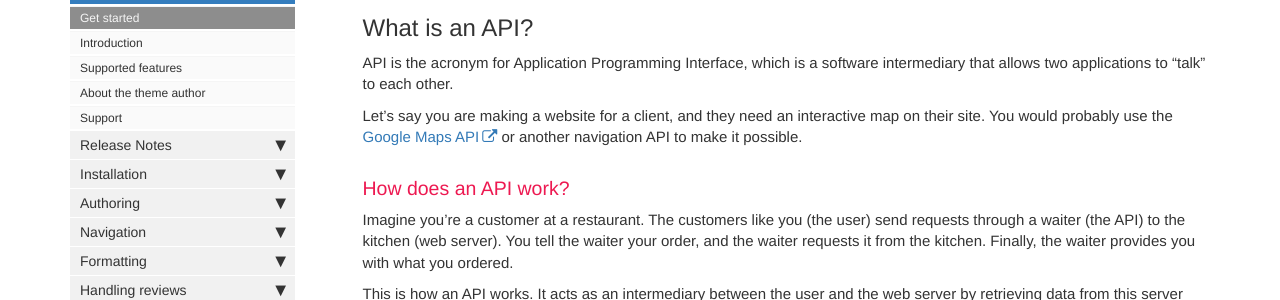
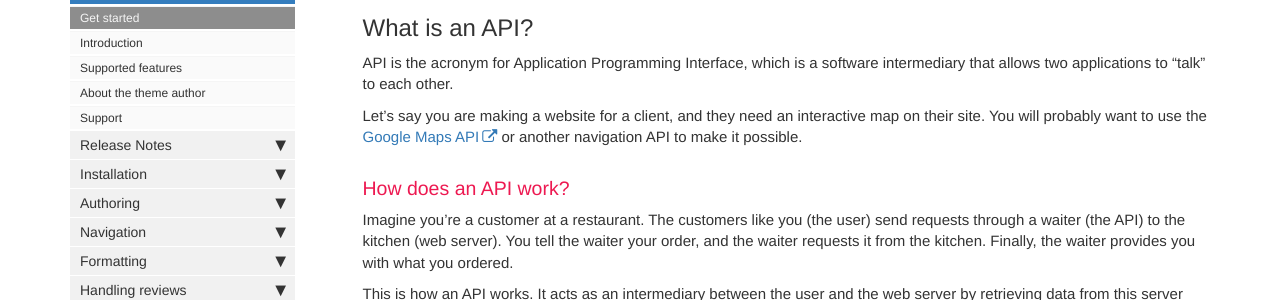
Before and after one commit to TonyBgithub/mydoctheme, a Jekyll site: the page built from index.md, in a window 1280 px wide and 900 px high, scrolled down 810 px. Shown: the part 153-453 px from the top of the window. Built offline with Jekyll 4.4.1, drawn with Linux system fonts in a browser that asks for light colours; comment, search, counter and statistics services are not loaded.

Commit message:
changed paragraph in index.html

```diff
--- a/index.md
+++ b/index.md
@@ -13,7 +13,7 @@ summary: These brief instructions will help you get started quickly with Postman
 
 API is the acronym for Application Programming Interface, which is a software intermediary that allows two applications to "talk" to each other.
 
-Let's say you are making a website for a client, and they need an interactive map on their site. You would probably use the <a alt="google maps api link" href="https://developers.google.com/maps/documentation/maps-static/overview">Google Maps API</a> or another navigation API to make it possible.
+Let's say you are making a website for a client, and they need an interactive map on their site. You will probably want to use the <a alt="google maps api link" href="https://developers.google.com/maps/documentation/maps-static/overview">Google Maps API</a> or another navigation API to make it possible.
 
 ### How does an API work?
 
```
